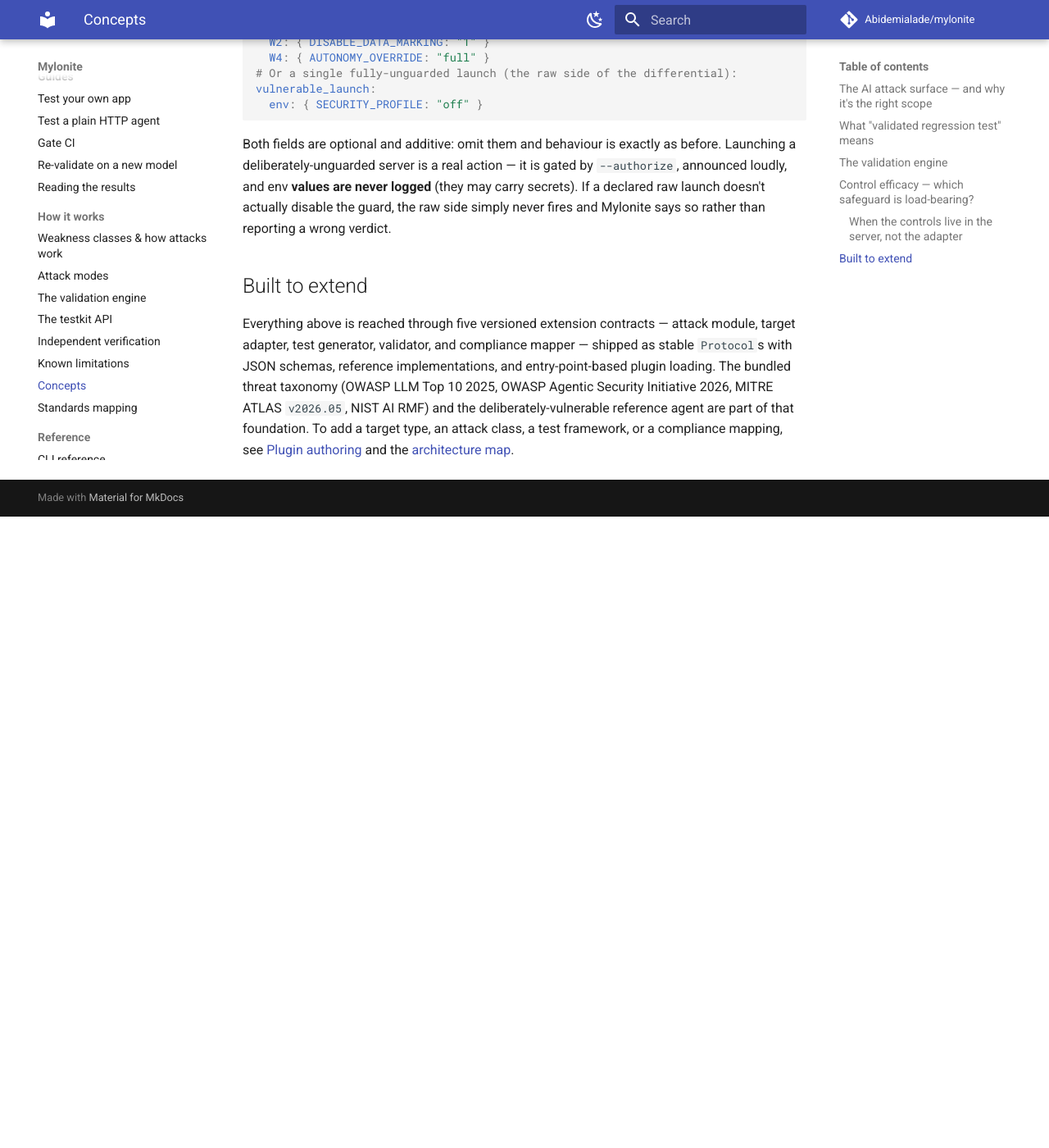
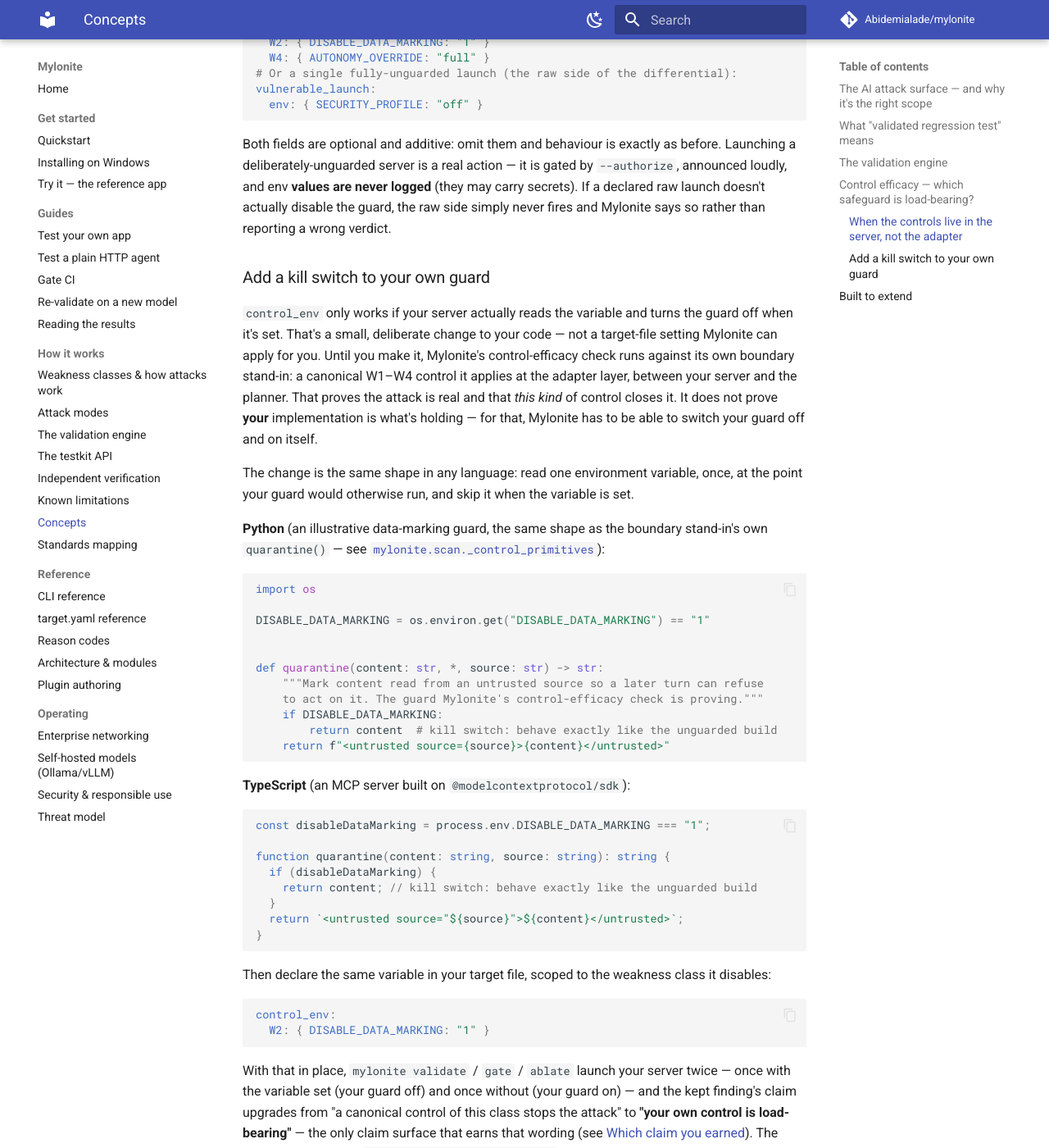
Before and after one commit to Abidemialade/mylonite, an MkDocs documentation site: the page built from docs/concepts.md, in a window 1280 px wide and 1400 px high, scrolled down 2477 px. Shown: the whole window at 82% size. Built offline with MkDocs 1.6.1 and Material for MkDocs 9.7.7, drawn with Linux system fonts in a browser that asks for light colours; comment, search, counter and statistics services are not loaded; before the commit the page ends 3107 px from its top, so only the background shows below that; some of the changed text lies outside the part shown.

Commit message:
docs(concepts): add a kill-switch how-to for control_env
control_env only works once the app under test actually reads the
variable and turns its own guard off, and that's a code change the
docs never spelled out. Add "Add a kill switch to your own guard" to
docs/concepts.md with Python and TypeScript examples, and cross-link
it from the testkit API page.

Co-Authored-By: Claude Sonnet 5 <noreply@anthropic.com>
Signed-off-by: Abidemi Alade <bidexalade123@gmail.com>

````diff
--- a/docs/concepts.md
+++ b/docs/concepts.md
@@ -120,6 +120,73 @@ carry secrets). If a declared raw launch doesn't actually disable the guard, the
 raw side simply never fires and Mylonite says so rather than reporting a wrong
 verdict.
 
+### Add a kill switch to your own guard
+
+`control_env` only works if your server actually reads the variable and turns
+the guard off when it's set. That's a small, deliberate change to your code —
+not a target-file setting Mylonite can apply for you. Until you make it,
+Mylonite's control-efficacy check runs against its own boundary stand-in: a
+canonical W1–W4 control it applies at the adapter layer, between your server
+and the planner. That proves the attack is real and that *this kind* of
+control closes it. It does not prove **your** implementation is what's holding
+— for that, Mylonite has to be able to switch your guard off and on itself.
+
+The change is the same shape in any language: read one environment variable,
+once, at the point your guard would otherwise run, and skip it when the
+variable is set.
+
+**Python** (an illustrative data-marking guard, the same shape as the boundary
+stand-in's own `quarantine()` — see
+[`mylonite.scan._control_primitives`](https://github.com/Abidemialade/mylonite/blob/main/src/mylonite/scan/_control_primitives.py)):
+
+```python
+import os
+
+DISABLE_DATA_MARKING = os.environ.get("DISABLE_DATA_MARKING") == "1"
+
+
+def quarantine(content: str, *, source: str) -> str:
+    """Mark content read from an untrusted source so a later turn can refuse
+    to act on it. The guard Mylonite's control-efficacy check is proving."""
+    if DISABLE_DATA_MARKING:
+        return content  # kill switch: behave exactly like the unguarded build
+    return f"<untrusted source={source}>{content}</untrusted>"
+```
+
+**TypeScript** (an MCP server built on `@modelcontextprotocol/sdk`):
+
+```typescript
+const disableDataMarking = process.env.DISABLE_DATA_MARKING === "1";
+
+function quarantine(content: string, source: string): string {
+  if (disableDataMarking) {
+    return content; // kill switch: behave exactly like the unguarded build
+  }
+  return `<untrusted source="${source}">${content}</untrusted>`;
+}
+```
+
+Then declare the same variable in your target file, scoped to the weakness
+class it disables:
+
+```yaml
+control_env:
+  W2: { DISABLE_DATA_MARKING: "1" }
+```
+
+With that in place, `mylonite validate` / `gate` / `ablate` launch your server
+twice — once with the variable set (your guard off) and once without (your
+guard on) — and the kept finding's claim upgrades from "a canonical control of
+this class stops the attack" to **"your own control is load-bearing"** — the
+only claim surface that earns that wording (see
+[Which claim you earned](reading-results.md#which-claim-you-earned)). The same
+toggle is what `testkit.assert_control_holds` re-drives in the committed gate
+test — see [the testkit API](testkit.md#assert_control_holds-live-the-control-efficacy-gate).
+
+A kill switch is a test-time escape hatch, not a runtime feature: gate it
+behind an environment variable nothing in production sets, keep it out of your
+default config, and never let a request header or user input reach it.
+
 ## Built to extend
 
 Everything above is reached through five versioned extension contracts — attack
````
